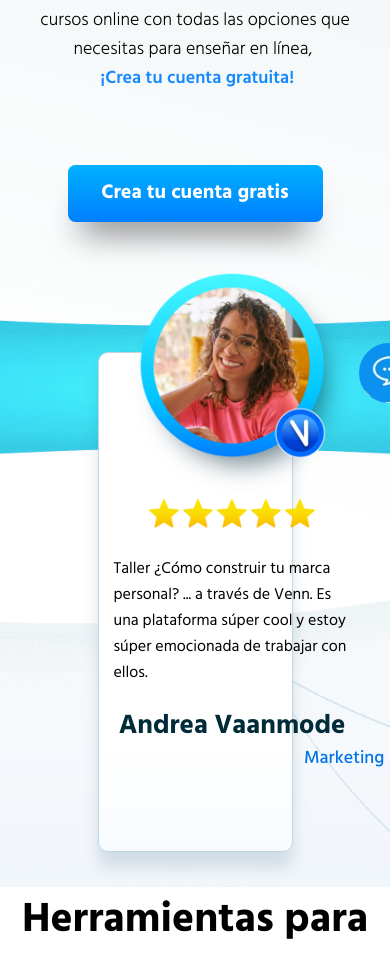
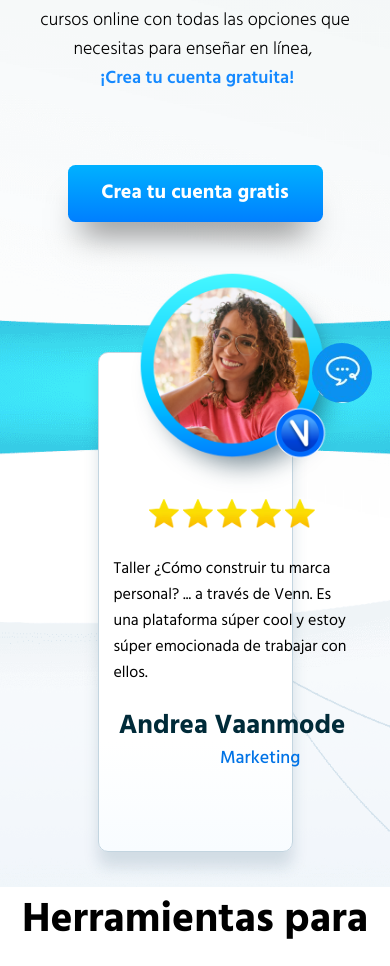
Before and after one commit to ivipech/Proyecto-CSS, a plain HTML site: page index.html in a window 390 px wide. Shown: the part 422-1388 px from the top of the page. Drawn offline with Linux system fonts and the light colour scheme.

Commit message:
pagina completa

```diff
--- a/main.css
+++ b/main.css
@@ -268,7 +268,7 @@ div.csrrEst {
   .Profesion {
     position: absolute;
     bottom: 118px;
-    left: 304px;
+    left: 220px;
     color: #0073e6;
   }
 }
@@ -724,6 +724,14 @@ aside {
   bottom: 5vw;
 }
 
+/*Aside media*/
+
+@media screen and (max-width: 680px) {
+  aside {
+    left: 80vw;
+  }
+}
+
 /*Botones */
 
 .btnRegis {
```
